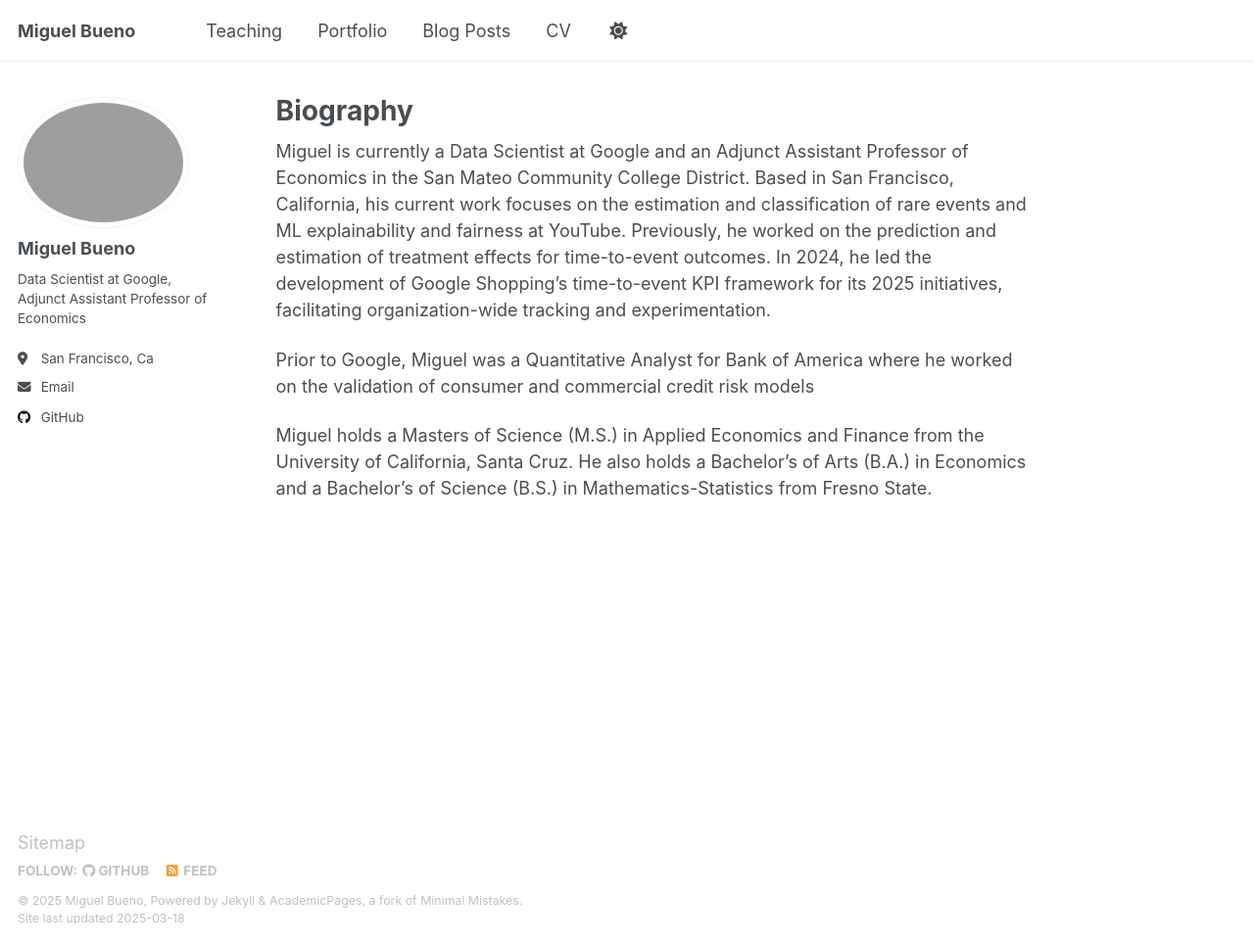
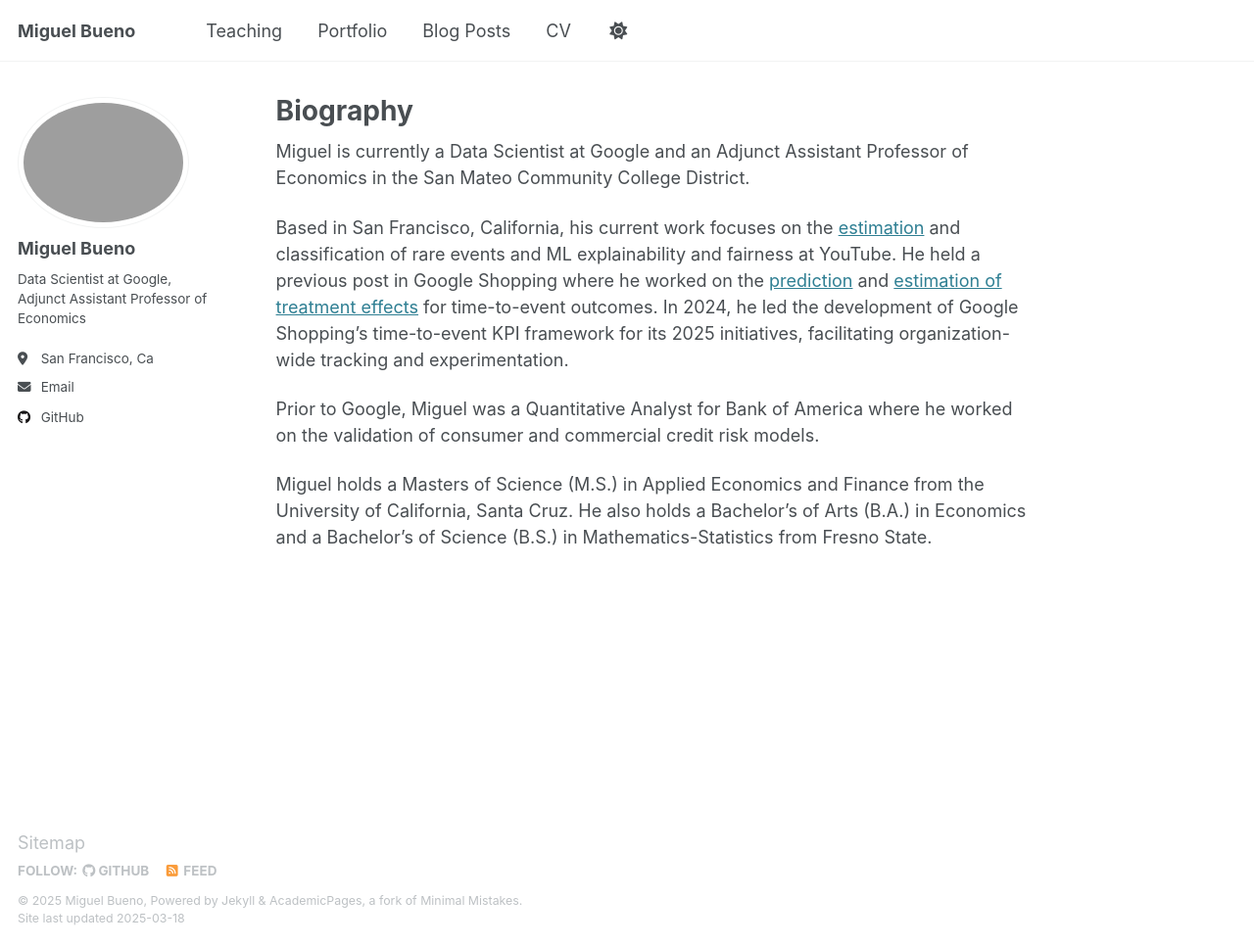
Before and after one commit to miguelbuenogoogle/miguelbuenogoogle.github.io, a Jekyll site: the page built from _pages/about.md, in a window 1280 px wide and 966 px high. Shown: the whole window at 98% size. Built offline with Jekyll 4.4.1, drawn with Linux system fonts in a browser that asks for light colours.

Commit message:
Update about.md

```diff
--- a/_pages/about.md
+++ b/_pages/about.md
@@ -7,8 +7,10 @@ redirect_from:
   - /about.html
 ---
 
-Miguel is currently a Data Scientist at Google and an Adjunct Assistant Professor of Economics in the San Mateo Community College District. Based in San Francisco, California, his current work focuses on the estimation and classification of rare events and ML explainability and fairness at YouTube. Previously, he worked on the prediction and estimation of treatment effects for time-to-event outcomes. In 2024, he led the development of Google Shopping's time-to-event KPI framework for its 2025 initiatives, facilitating organization-wide tracking and experimentation.
+Miguel is currently a Data Scientist at Google and an Adjunct Assistant Professor of Economics in the San Mateo Community College District.
 
-Prior to Google, Miguel was a Quantitative Analyst for Bank of America where he worked on the validation of consumer and commercial credit risk models
+Based in San Francisco, California, his current work focuses on the [estimation]() and classification of rare events and ML explainability and fairness at YouTube. He held a previous post in Google Shopping where he worked on the [prediction]() and [estimation of treatment effects]() for time-to-event outcomes. In 2024, he led the development of Google Shopping's time-to-event KPI framework for its 2025 initiatives, facilitating organization-wide tracking and experimentation.
+
+Prior to Google, Miguel was a Quantitative Analyst for Bank of America where he worked on the validation of consumer and commercial credit risk models.
 
 Miguel holds a Masters of Science (M.S.) in Applied Economics and Finance from the University of California, Santa Cruz. He also holds a Bachelor's of Arts (B.A.) in Economics and a Bachelor's of Science (B.S.) in Mathematics-Statistics from Fresno State.
```
